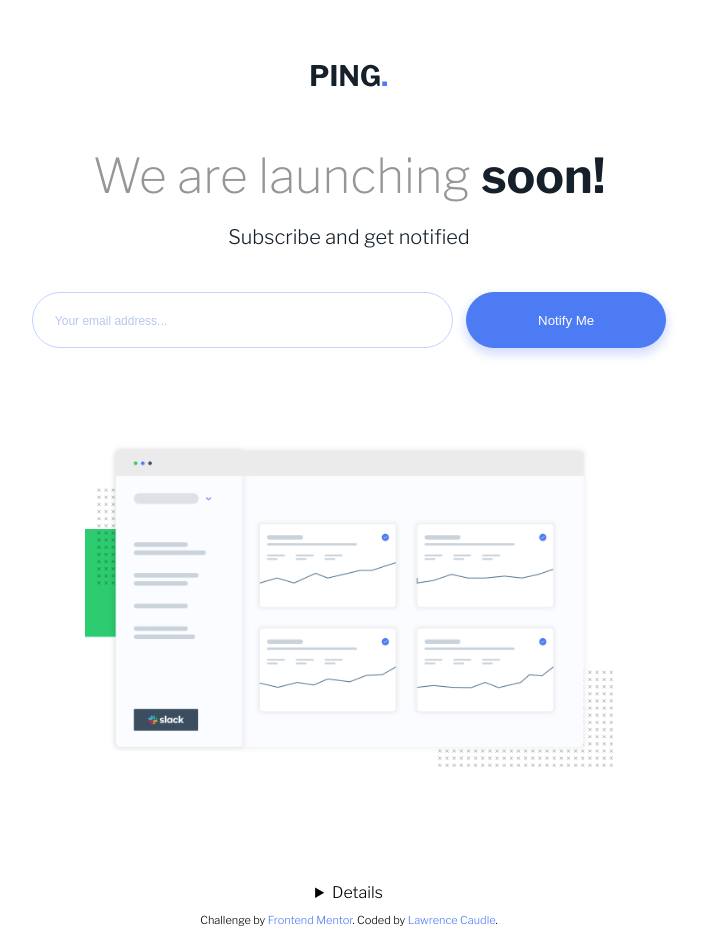
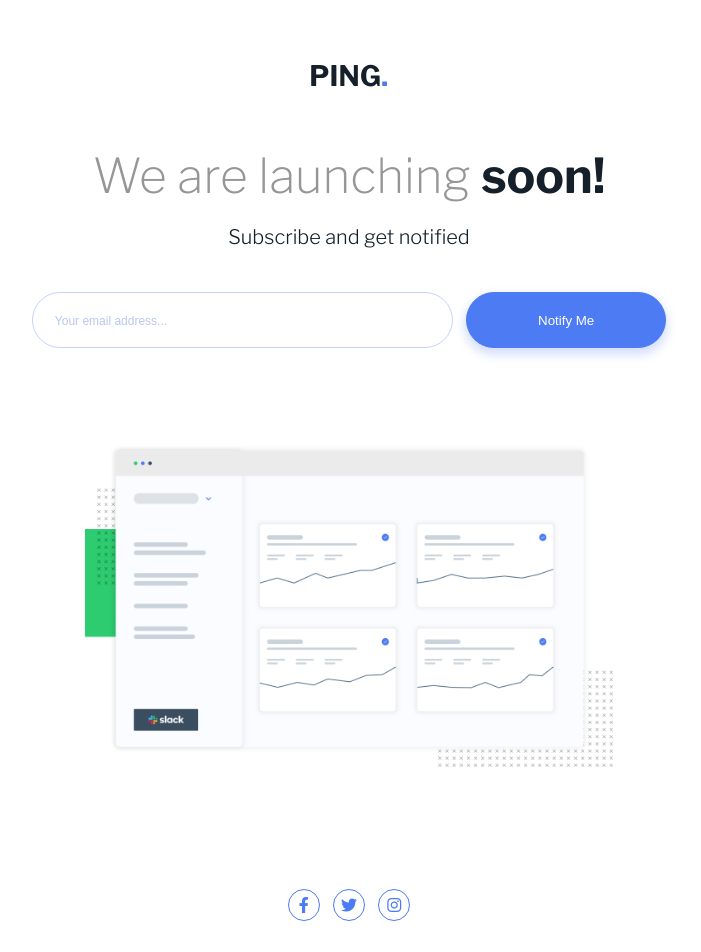
Before and after one commit to ltc870/pingsinglecolumncomingsoon, a React (Vite) app: page / in a window 1280 px wide. Shown: the top 952 px of the page, without its empty margins (291-992 px from the left). Built offline with nearby package versions, Linux system fonts and the light colour scheme.

Commit message:
changed HTML

```diff
--- a/src/components/Main.jsx
+++ b/src/components/Main.jsx
@@ -24,11 +24,11 @@ export default function Main(props) {
             </figure>
 
             <details className="info-section">
-                <section className="social-media-section">
+                <summary className="social-media-section">
                     <i className="fa-brands fa-facebook-f"></i>
                     <i className="fa-brands fa-twitter"></i>
                     <i className="fa-brands fa-instagram"></i>
-                </section>
+                </summary>
 
                 <section className="copyright-section">
                     <p className="copyright">
```
